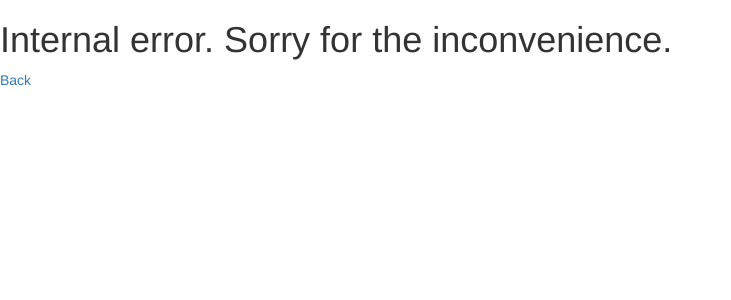
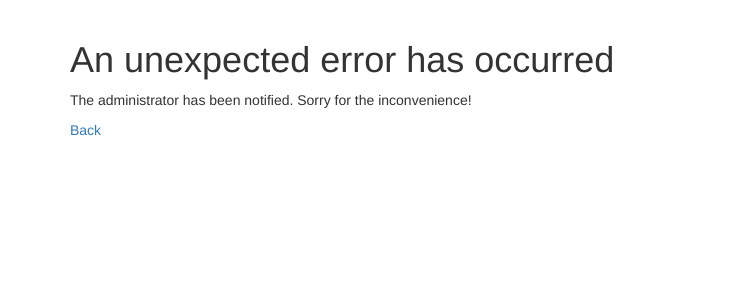
Before and after one commit to 2KAbhishek/Byteblog, a Flask app: template app/templates/500.html in a window 1280 px wide. Shown: the part 52-352 px from the top of the page, without its empty margins (0-731 px from the left). Run offline with Flask 2, Linux system fonts and the light colour scheme; the template is opened without the code that fills it, so the values that code supplies are empty; some libraries are stand-ins or nearby versions.

Commit message:
Add bootstrap to 500 template

```diff
--- a/app/templates/500.html
+++ b/app/templates/500.html
@@ -1,6 +1,7 @@
 {% extends "base.html" %}
 
-{% block content %}
-    <h1>Internal error. Sorry for the inconvenience.</h1>
+{% block app_content %}
+    <h1>An unexpected error has occurred</h1>
+    <p>The administrator has been notified. Sorry for the inconvenience!</p>
     <p><a href="{{ url_for('index') }}">Back</a></p>
 {% endblock %}
```
